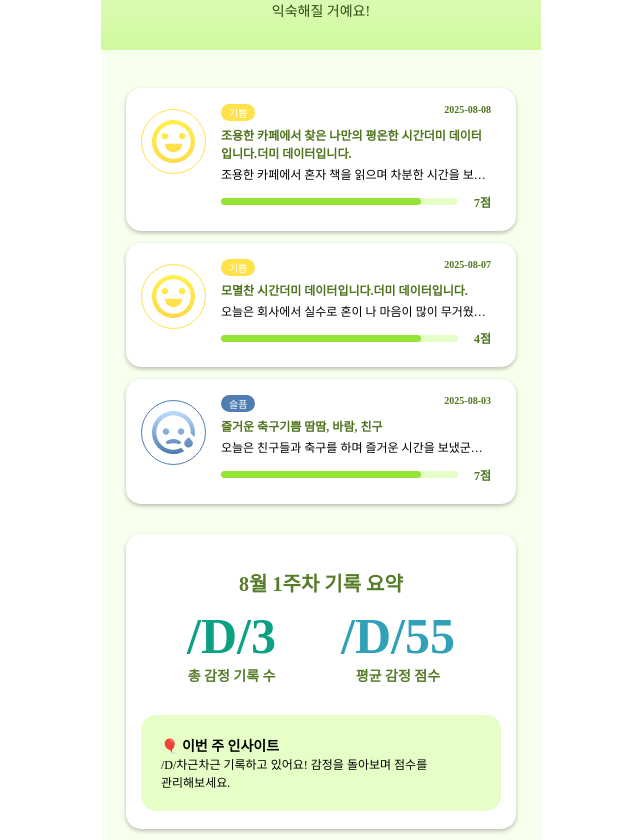
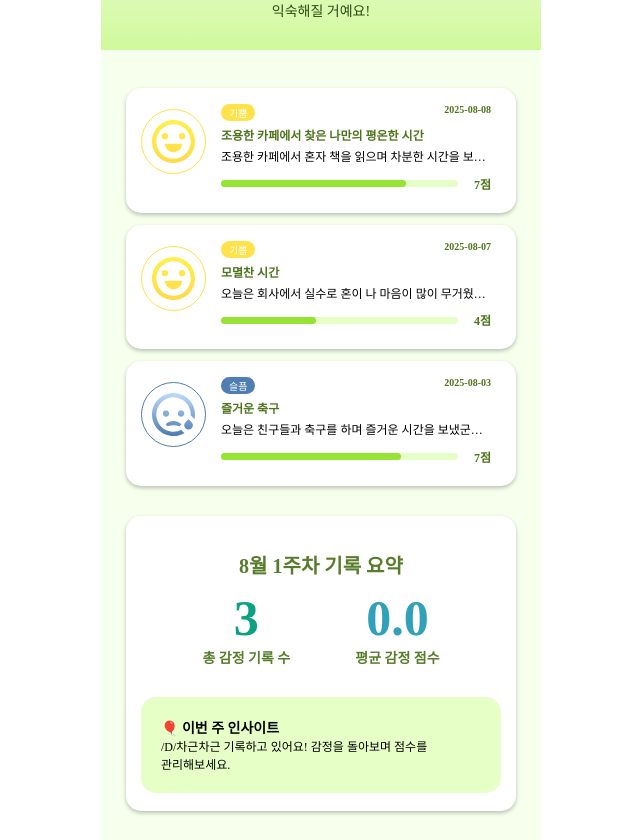
Before and after one commit to suha720/til_moodie, a React (Create React App) app: page /record in a window 1280 px wide. Shown: the part 522-1362 px from the top of the page, without its empty margins (319-959 px from the left). Built offline with nearby package versions, Linux system fonts and the light colour scheme.

Commit message:
[docs] Record 페이지, 프로그래스바 수정

```diff
--- a/src/pages/moodie/MoodieRecord.jsx
+++ b/src/pages/moodie/MoodieRecord.jsx
@@ -1,4 +1,4 @@
-import React, { useState } from "react";
+import React, { useEffect, useState } from "react";
 
 import TmpLogo from "../../components/logo/TmpLogo";
 import { ContainerMain } from "./Moodie.style";
@@ -141,7 +141,41 @@ function MoodieRecord({ moodList }) {
     );
   };
 
-  //jsx
+  const getWeekRange = date => {
+    // US 기준 주 시작일 (일요일)
+    const startOfWeek = moment(date).startOf("week"); // Sunday 기준
+    const endOfWeek = moment(date).endOf("week"); // Saturday
+    return { startOfWeek, endOfWeek };
+  };
+
+  const calculateThisWeekAverageScore = moodList => {
+    if (!Array.isArray(moodList) || moodList.length === 0) return 0;
+
+    const { startOfWeek, endOfWeek } = getWeekRange(new Date());
+
+    // 이번 주에 해당하는 데이터 필터링
+    const thisWeekList = moodList.filter(item => {
+      const itemDate = moment(item.date, "YYYY-MM-DD"); // date가 문자열이라고 가정
+      return itemDate.isBetween(startOfWeek, endOfWeek, null, "[]"); // inclusive 포함
+    });
+
+    if (thisWeekList.length === 0) return 0;
+
+    // 점수 배열 생성
+    const scores = thisWeekList.map(item => calculateOverallScore(item));
+
+    // 평균 계산
+    const averageScore =
+      scores.reduce((sum, score) => sum + score, 0) / scores.length;
+
+    return averageScore;
+  };
+
+  const [avgScore, setAvgScore] = useState(0);
+
+  useEffect(() => {
+    setAvgScore(calculateThisWeekAverageScore(moodList));
+  }, [moodList]);
 
   return (
     <ContainerMain>
@@ -187,15 +221,20 @@ function MoodieRecord({ moodList }) {
                   </RecordTextBoxTop>
                   <RecordTextBoxBottom>
                     <RecordTextBoxBottomTitle>
-                      {record.title}
+                      {record.title[0]}
                     </RecordTextBoxBottomTitle>
                     <RecordTextBoxBottomSubTitle>
-                      {record.message}
+                      {record.message[0]}
                     </RecordTextBoxBottomSubTitle>
                   </RecordTextBoxBottom>
                   <RecordScoreBox>
                     <RecordAllScore>
-                      <RecordScore />
+                      <RecordScore
+                        percentage={Math.floor(
+                          calculateOverallScore(record) * 10,
+                          100,
+                        )}
+                      />
                     </RecordAllScore>
                     <RecordScoreText>
                       {Math.floor(calculateOverallScore(record))}점
@@ -211,11 +250,11 @@ function MoodieRecord({ moodList }) {
         <WeeklyScoreTitle>{`${month}월 ${week}주차 기록 요약`}</WeeklyScoreTitle>
         <WeeklyScoreBox>
           <WeeklyScoreLBox>
-            <WeeklyScoreLNumber>/D/3</WeeklyScoreLNumber>
+            <WeeklyScoreLNumber>{countThisWeek}</WeeklyScoreLNumber>
             <WeeklyScoreLText>총 감정 기록 수</WeeklyScoreLText>
           </WeeklyScoreLBox>
           <WeeklyScoreRBox>
-            <WeeklyScoreRNumber>/D/55</WeeklyScoreRNumber>
+            <WeeklyScoreRNumber>{avgScore.toFixed(1)}</WeeklyScoreRNumber>
             <WeeklyScoreRText>평균 감정 점수</WeeklyScoreRText>
           </WeeklyScoreRBox>
         </WeeklyScoreBox>
--- a/src/pages/moodie/MoodieRecord.style.js
+++ b/src/pages/moodie/MoodieRecord.style.js
@@ -178,7 +178,8 @@ export const RecordAllScore = styled.div`
 `;
 export const RecordScore = styled.div`
   background-color: #95e333;
-  width: 200px;
+  /* width: 200px; */
+  width: ${({ percentage }) => `${percentage}%`};
   height: 7px;
   border-radius: 10px;
 `;
```
